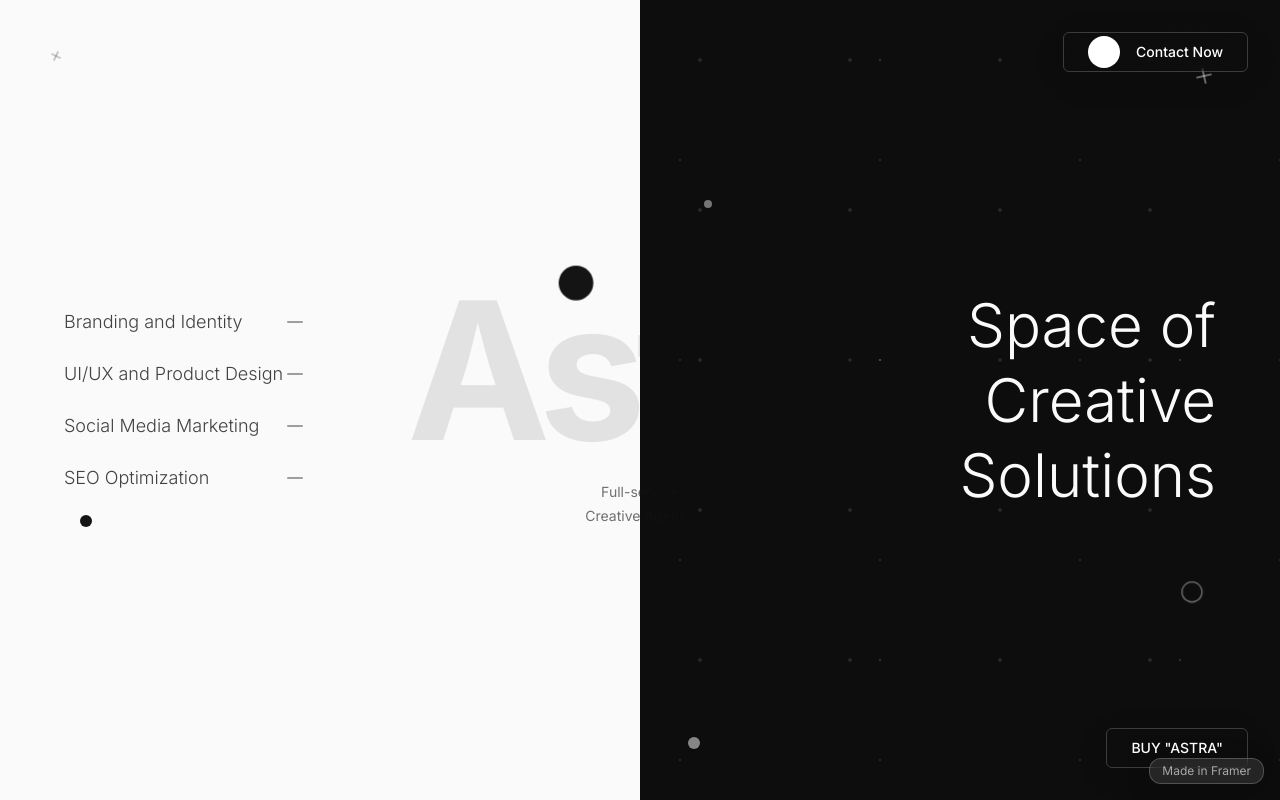
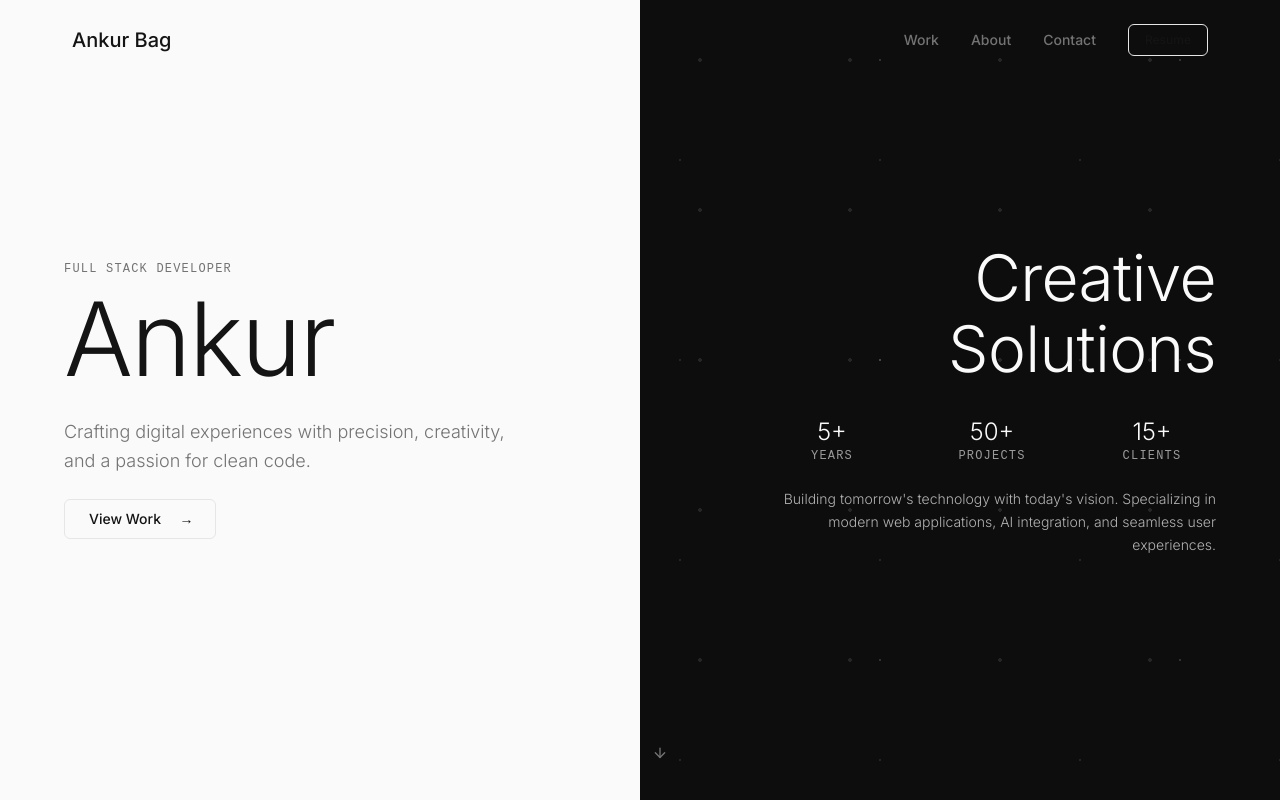
Before and after one commit to ankurrera/Portfolio-Website, a React (Vite) app: page / in a window 1280 px wide. Shown: the top 800 px of the page. Built offline with nearby package versions, Linux system fonts and the light colour scheme.

Commit message:
Reverted to commit 4b761421ad104c75d7ed35dc89a3b7b0f78493c3

```diff
--- a/src/components/MinimalHero.tsx
+++ b/src/components/MinimalHero.tsx
@@ -1,131 +1,61 @@
 import { motion } from 'framer-motion';
 import { Button } from '@/components/ui/button';
-import { Plus, X, Minus } from 'lucide-react';
+import { ArrowDown } from 'lucide-react';
 
 const MinimalHero = () => {
-  const services = [
-    "Branding and Identity",
-    "UI/UX and Product Design",
-    "Social Media Marketing",
-    "SEO Optimization"
-  ];
+  const scrollToWork = () => {
+    const element = document.querySelector('#work');
+    if (element) {
+      element.scrollIntoView({ behavior: 'smooth' });
+    }
+  };
 
   return (
-    <section className="split-screen relative overflow-hidden">
-      {/* Contact Button - Top Right */}
-      <motion.div
-        initial={{ opacity: 0, y: -20 }}
-        animate={{ opacity: 1, y: 0 }}
-        transition={{ duration: 0.6 }}
-        className="absolute top-8 right-8 z-20"
-      >
-        <Button variant="outline" className="glass-card border-white/20 text-white hover:bg-white/10">
-          <div className="w-8 h-8 bg-white rounded-full mr-2"></div>
-          Contact Now
-        </Button>
-      </motion.div>
-
-      {/* Buy Astra Button - Bottom Right */}
-      <motion.div
-        initial={{ opacity: 0, y: 20 }}
-        animate={{ opacity: 1, y: 0 }}
-        transition={{ duration: 0.6, delay: 0.3 }}
-        className="absolute bottom-8 right-8 z-20"
-      >
-        <Button variant="outline" className="glass-card border-white/20 text-white hover:bg-white/10">
-          BUY "ASTRA"
-        </Button>
-      </motion.div>
-
-      {/* Left Side - Light with Services Menu */}
-      <div className="split-light flex flex-col justify-center items-start p-16 relative">
-        {/* Decorative Elements */}
-        <motion.div
-          animate={{ rotate: 360 }}
-          transition={{ duration: 20, repeat: Infinity, ease: "linear" }}
-          className="absolute top-12 left-12 w-4 h-4"
-        >
-          <Plus className="w-4 h-4 text-foreground/30" />
-        </motion.div>
-
-        <motion.div
-          animate={{ scale: [1, 1.2, 1] }}
-          transition={{ duration: 3, repeat: Infinity }}
-          className="absolute top-1/3 right-12 w-8 h-8 bg-foreground rounded-full"
-        ></motion.div>
-
-        <motion.div
-          className="w-3 h-3 bg-foreground rounded-full absolute bottom-1/3 left-20"
-          animate={{ y: [0, -10, 0] }}
-          transition={{ duration: 2, repeat: Infinity }}
-        ></motion.div>
-
-        {/* Services Menu */}
+    <section className="split-screen">
+      {/* Left Side - Light */}
+      <div className="split-light flex flex-col justify-center items-start p-16">
         <motion.div
           initial={{ opacity: 0, x: -50 }}
           animate={{ opacity: 1, x: 0 }}
           transition={{ duration: 0.8, delay: 0.2 }}
-          className="space-y-6"
+          className="space-y-8"
         >
-          {services.map((service, index) => (
-            <motion.div
-              key={service}
-              initial={{ opacity: 0, x: -30 }}
-              animate={{ opacity: 1, x: 0 }}
-              transition={{ duration: 0.5, delay: 0.1 * index }}
-              className="flex items-center justify-between group cursor-pointer hover:pl-4 transition-all duration-300"
-            >
-              <span className="text-lg font-light text-foreground/80 group-hover:text-foreground">
-                {service}
-              </span>
-              <Minus className="w-6 h-6 text-foreground/40 group-hover:text-foreground transition-colors" />
-            </motion.div>
-          ))}
-        </motion.div>
-      </div>
+          <div className="space-y-4">
+            <div className="text-xs font-mono tracking-widest text-muted-foreground uppercase">
+              Full Stack Developer
+            </div>
+            <h1 className="text-display font-heading font-light text-foreground">
+              Ankur
+            </h1>
+          </div>
 
-      {/* Center Large Typography */}
-      <div className="absolute inset-0 flex items-center justify-center z-10 pointer-events-none">
-        <motion.div
-          initial={{ opacity: 0, scale: 0.8 }}
-          animate={{ opacity: 1, scale: 1 }}
-          transition={{ duration: 1, delay: 0.5 }}
-          className="text-center"
-        >
-          <h1 className="text-[12rem] font-bold text-foreground/10 leading-none tracking-tighter">
-            Astra
-            <span className="text-xs align-top ml-2">®</span>
-          </h1>
-          <div className="mt-4 space-y-1">
-            <div className="text-sm text-foreground/60">Full-service</div>
-            <div className="text-sm text-foreground/60">Creative Agency</div>
+          <div className="space-y-6">
+            <p className="text-lg font-light text-muted-foreground max-w-md leading-relaxed">
+              Crafting digital experiences with precision, creativity, and a passion for clean code.
+            </p>
+
+            <div className="flex items-center gap-4">
+              <Button
+                onClick={scrollToWork}
+                variant="minimal"
+                className="group"
+              >
+                View Work
+                <motion.div
+                  className="ml-2"
+                  animate={{ x: [0, 4, 0] }}
+                  transition={{ duration: 2, repeat: Infinity }}
+                >
+                  →
+                </motion.div>
+              </Button>
+            </div>
           </div>
         </motion.div>
       </div>
 
-      {/* Right Side - Dark Space Theme */}
-      <div className="split-dark star-field flex flex-col justify-center items-end p-16 relative">
-        {/* Enhanced Star Field with More Elements */}
-        <motion.div
-          animate={{ rotate: 360 }}
-          transition={{ duration: 30, repeat: Infinity, ease: "linear" }}
-          className="absolute top-16 right-16 w-6 h-6"
-        >
-          <Plus className="w-6 h-6 text-white/40" />
-        </motion.div>
-
-        <motion.div
-          className="absolute top-1/4 left-16 w-2 h-2 bg-white/60 rounded-full"
-          animate={{ opacity: [0.3, 1, 0.3] }}
-          transition={{ duration: 2, repeat: Infinity }}
-        ></motion.div>
-
-        <motion.div
-          className="absolute bottom-1/4 right-20 w-4 h-4 border border-white/40 rounded-full"
-          animate={{ scale: [1, 1.5, 1] }}
-          transition={{ duration: 4, repeat: Infinity }}
-        ></motion.div>
-
+      {/* Right Side - Dark with subtle space theme */}
+      <div className="split-dark star-field flex flex-col justify-center items-end p-16">
         <motion.div
           initial={{ opacity: 0, x: 50 }}
           animate={{ opacity: 1, x: 0 }}
@@ -133,33 +63,53 @@ const MinimalHero = () => {
           className="text-right space-y-8 max-w-md"
         >
           <div className="space-y-4">
-            <h2 className="text-6xl font-light text-primary-foreground leading-tight">
-              Space of Creative
+            <h2 className="text-hero font-heading font-light text-primary-foreground">
+              Creative
               <br />
               Solutions
             </h2>
           </div>
+
+          <div className="space-y-6">
+            <div className="grid grid-cols-3 gap-8 text-center">
+              <div>
+                <div className="text-2xl font-light text-primary-foreground">5+</div>
+                <div className="text-xs font-mono text-primary-foreground/60 uppercase tracking-widest">
+                  Years
+                </div>
+              </div>
+              <div>
+                <div className="text-2xl font-light text-primary-foreground">50+</div>
+                <div className="text-xs font-mono text-primary-foreground/60 uppercase tracking-widest">
+                  Projects
+                </div>
+              </div>
+              <div>
+                <div className="text-2xl font-light text-primary-foreground">15+</div>
+                <div className="text-xs font-mono text-primary-foreground/60 uppercase tracking-widest">
+                  Clients
+                </div>
+              </div>
+            </div>
+
+            <p className="text-sm font-light text-primary-foreground/70 leading-relaxed">
+              Building tomorrow's technology with today's vision.
+              Specializing in modern web applications, AI integration,
+              and seamless user experiences.
+            </p>
+          </div>
         </motion.div>
-
-        {/* Additional Decorative Elements */}
-        <motion.div
-          className="absolute bottom-12 left-12 w-3 h-3 bg-white/50 rounded-full"
-          animate={{ y: [0, -15, 0] }}
-          transition={{ duration: 3, repeat: Infinity, delay: 1 }}
-        ></motion.div>
       </div>
 
-      {/* Made in Framer Badge - Bottom Right */}
-      <motion.div
-        initial={{ opacity: 0 }}
-        animate={{ opacity: 1 }}
-        transition={{ duration: 0.6, delay: 1 }}
-        className="absolute bottom-4 right-4 z-20"
+      {/* Scroll Indicator */}
+      <motion.button
+        onClick={scrollToWork}
+        className="absolute bottom-8 left-1/2 transform -translate-x-1/2 p-3 text-muted-foreground hover:text-foreground transition-colors"
+        animate={{ y: [0, 8, 0] }}
+        transition={{ duration: 2, repeat: Infinity }}
       >
-        <div className="glass-card px-3 py-1 text-xs text-white/60">
-          Made in Framer
-        </div>
-      </motion.div>
+        <ArrowDown className="w-4 h-4" />
+      </motion.button>
     </section>
   );
 };
--- a/src/components/MinimalNavigation.tsx
+++ b/src/components/MinimalNavigation.tsx
@@ -1,6 +1,7 @@
 import { useState, useEffect } from 'react';
 import { motion } from 'framer-motion';
 import { Button } from '@/components/ui/button';
+import { Menu, X } from 'lucide-react';
 
 const MinimalNavigation = () => {
   const [isOpen, setIsOpen] = useState(false);
@@ -29,84 +30,78 @@ const MinimalNavigation = () => {
   };
 
   return (
-    <>
-      {/* Top Navigation - Minimal for Astra Style */}
     <motion.nav
-        className="fixed top-0 w-full z-50"
-        initial={{ opacity: 0 }}
-        animate={{ opacity: 1 }}
-        transition={{ duration: 0.6 }}
+      className={`fixed top-0 left-0 right-0 z-50 transition-all duration-500 ${
+        scrolled ? 'bg-background/95 backdrop-blur-md border-b border-border' : 'bg-transparent'
+      }`}
+      initial={{ y: -100 }}
+      animate={{ y: 0 }}
+      transition={{ duration: 0.6, ease: 'easeOut' }}
     >
-        <div className="max-w-content mx-auto px-8 py-6">
-          <div className="flex items-center justify-between">
-            {/* Logo/Name - Minimal */}
+      <div className="max-w-content mx-auto px-8 py-6 flex items-center justify-between">
+        {/* Logo */}
         <motion.div
-              className="text-lg font-heading font-medium text-foreground"
+          className="text-xl font-heading font-medium text-foreground"
           whileHover={{ scale: 1.02 }}
+          whileTap={{ scale: 0.98 }}
         >
-              {/* Could be empty or minimal branding */}
+          Ankur Bag
         </motion.div>
 
-            {/* Navigation dots indicator (optional) */}
-            <div className="hidden md:flex items-center space-x-2">
-              {navItems.map((item, index) => (
+        {/* Desktop Navigation */}
+        <div className="hidden md:flex items-center space-x-8">
+          {navItems.map((item) => (
             <motion.button
               key={item.name}
               onClick={() => scrollToSection(item.href)}
-                  className="w-2 h-2 rounded-full bg-foreground/20 hover:bg-foreground/60 transition-colors"
-                  whileHover={{ scale: 1.2 }}
-                />
-              ))}
-            </div>
-
-            {/* Mobile Menu Button */}
-            <button
-              className="md:hidden relative w-6 h-6 flex flex-col justify-center items-center"
-              onClick={() => setIsOpen(!isOpen)}
-              aria-label="Toggle menu"
-            >
-              <span className={`w-5 h-0.5 bg-foreground transition-all duration-300 ${
-                isOpen ? 'rotate-45 translate-y-0.5' : ''
-              }`} />
-              <span className={`w-5 h-0.5 bg-foreground transition-all duration-300 mt-1 ${
-                isOpen ? '-rotate-45 -translate-y-0.5' : ''
-              }`} />
-            </button>
-          </div>
-        </div>
-      </motion.nav>
-
-      {/* Mobile Navigation */}
-      <motion.div
-        className={`fixed inset-0 bg-background/95 backdrop-blur-lg z-40 md:hidden ${
-          isOpen ? 'pointer-events-auto' : 'pointer-events-none'
-        }`}
-        initial={{ opacity: 0 }}
-        animate={{ opacity: isOpen ? 1 : 0 }}
-        transition={{ duration: 0.3 }}
-      >
-        <div className="flex flex-col items-center justify-center h-full space-y-8">
-          {navItems.map((item, index) => (
-            <motion.button
-              key={item.name}
-              onClick={() => scrollToSection(item.href)}
-              className="text-2xl font-light text-foreground hover:text-muted-foreground transition-colors"
-              initial={{ opacity: 0, y: 20 }}
-              animate={{
-                opacity: isOpen ? 1 : 0,
-                y: isOpen ? 0 : 20
-              }}
-              transition={{
-                duration: 0.3,
-                delay: isOpen ? index * 0.1 : 0
-              }}
+              className="text-sm font-medium text-muted-foreground hover:text-foreground transition-colors"
+              whileHover={{ y: -1 }}
+              whileTap={{ y: 0 }}
             >
               {item.name}
             </motion.button>
           ))}
+          <Button variant="minimal" size="sm">
+            Resume
+          </Button>
+        </div>
+
+        {/* Mobile Menu Button */}
+        <motion.button
+          className="md:hidden p-2 text-foreground"
+          onClick={() => setIsOpen(!isOpen)}
+          whileTap={{ scale: 0.9 }}
+        >
+          {isOpen ? <X className="w-5 h-5" /> : <Menu className="w-5 h-5" />}
+        </motion.button>
+      </div>
+
+      {/* Mobile Navigation */}
+      {isOpen && (
+        <motion.div
+          className="md:hidden bg-background/98 backdrop-blur-md border-t border-border"
+          initial={{ opacity: 0, height: 0 }}
+          animate={{ opacity: 1, height: 'auto' }}
+          exit={{ opacity: 0, height: 0 }}
+        >
+          <div className="px-8 py-6 space-y-4">
+            {navItems.map((item) => (
+              <motion.button
+                key={item.name}
+                onClick={() => scrollToSection(item.href)}
+                className="block text-left text-sm font-medium text-muted-foreground hover:text-foreground transition-colors py-2"
+                whileHover={{ x: 4 }}
+              >
+                {item.name}
+              </motion.button>
+            ))}
+            <Button variant="minimal" size="sm" className="mt-4">
+              Resume
+            </Button>
           </div>
         </motion.div>
-    </>
+      )}
+    </motion.nav>
   );
 };
 
--- a/src/index.css
+++ b/src/index.css
@@ -63,8 +63,8 @@ All colors are HSL for consistent theming.
     --radius-full: 9999px;
 
     /* Typography */
-    --font-heading: "Inter", "Inter-Regular", system-ui, Arial, sans-serif;
-    --font-body: "Inter", "Inter-Regular", system-ui, Arial, sans-serif;
+    --font-heading: 'Inter', 'Inter-Regular', system-ui, Arial, sans-serif;
+    --font-body: 'Inter', 'Inter-Regular', system-ui, Arial, sans-serif;
     --font-mono: 'JetBrains Mono', monospace;
 
     /* Layout */
@@ -111,22 +111,6 @@ All colors are HSL for consistent theming.
 }
 
 @layer components {
-  /* Glassmorphic UI Effects */
-  .glass-card {
-    background: rgba(255, 255, 255, 0.1);
-    backdrop-filter: blur(10px);
-    border: 1px solid rgba(255, 255, 255, 0.2);
-    border-radius: 12px;
-    box-shadow: 0 8px 32px rgba(0, 0, 0, 0.1);
-    transition: all 0.4s ease-out;
-  }
-
-  .glass-card:hover {
-    background: rgba(255, 255, 255, 0.15);
-    box-shadow: 0 16px 64px rgba(0, 0, 0, 0.15);
-    transform: translateY(-4px);
-  }
-
   /* Clean Card Style */
   .minimal-card {
     background: hsl(var(--card));
@@ -138,25 +122,6 @@ All colors are HSL for consistent theming.
   .minimal-card:hover {
     box-shadow: var(--hover-shadow);
     transform: translateY(-2px);
-  }
-
-  /* Modern Flex Layouts */
-  .flex-center {
-    display: flex;
-    align-items: center;
-    justify-content: center;
-  }
-
-  .flex-between {
-    display: flex;
-    align-items: center;
-    justify-content: space-between;
-  }
-
-  .flex-gap {
-    display: flex;
-    align-items: center;
-    gap: 8px;
   }
 
   /* Split Screen Layout */
@@ -225,49 +190,6 @@ All colors are HSL for consistent theming.
                       radial-gradient(circle at 40% 40%, hsl(0 0% 100% / 0.1) 2px, transparent 2px);
     background-size: 200px 200px, 300px 300px, 150px 150px;
   }
-
-  /* Animation Utilities */
-  .animate-spin-slow {
-    animation: __framer-loading-spin 3s linear infinite;
-  }
-
-  .animate-text-reveal {
-    animation: textReveal 0.6s ease-out;
-  }
-
-  .animate-slide-in-right {
-    animation: slideInRight 0.4s ease-out;
-  }
-
-  .animate-scale-in {
-    animation: scaleIn 0.3s ease-out;
-  }
-
-  /* Transition Utilities */
-  .transition-opacity {
-    transition: opacity 0.4s ease-out;
-  }
-
-  .transition-transform {
-    transition: transform 0.3s ease-out;
-  }
-
-  .transition-all {
-    transition: all 0.4s ease-out;
-  }
-
-  /* Responsive Grid Utilities */
-  .grid-responsive {
-    display: grid;
-    gap: 1rem;
-    grid-template-columns: repeat(auto-fit, minmax(300px, 1fr));
-  }
-
-  @media (min-width: 768px) {
-    .grid-responsive {
-      gap: 2rem;
-    }
-  }
 }
 
 @keyframes fadeIn {
@@ -291,46 +213,3 @@ All colors are HSL for consistent theming.
     transform: translateY(0);
   }
 }
-
-/* Framer-style Animations */
-@keyframes __framer-loading-spin {
-  from {
-    transform: rotate(0deg);
-  }
-  to {
-    transform: rotate(360deg);
-  }
-}
-
-@keyframes textReveal {
-  from {
-    opacity: 0;
-    transform: translateY(20px);
-  }
-  to {
-    opacity: 1;
-    transform: translateY(0);
-  }
-}
-
-@keyframes slideInRight {
-  from {
-    opacity: 0;
-    transform: translateX(30px);
-  }
-  to {
-    opacity: 1;
-    transform: translateX(0);
-  }
-}
-
-@keyframes scaleIn {
-  from {
-    opacity: 0;
-    transform: scale(0.8);
-  }
-  to {
-    opacity: 1;
-    transform: scale(1);
-  }
-}
```
Lines whose indentation alone changed are shown as unchanged.
